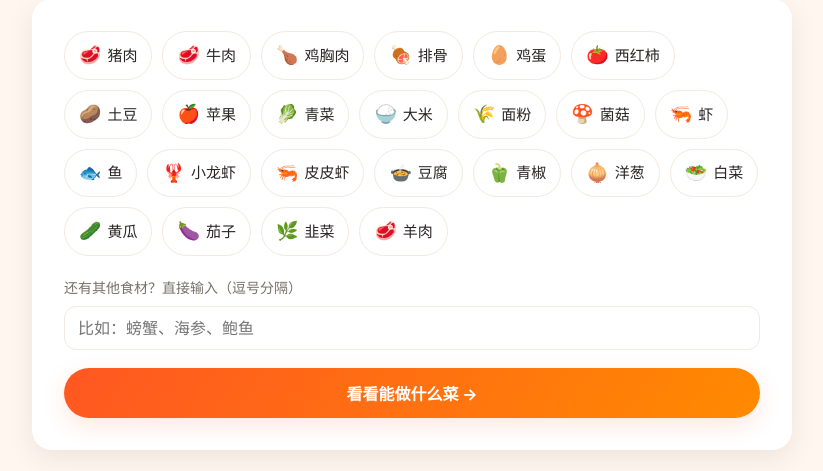
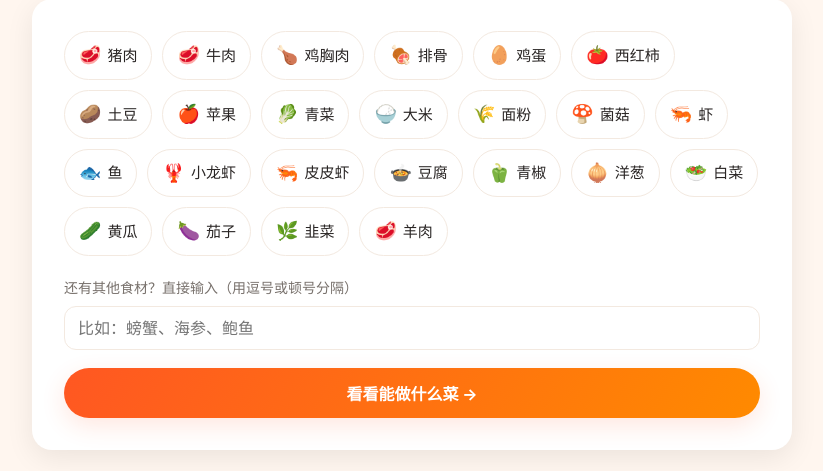
Before and after one commit to zhayy806/jinjin-jijiao, a FastAPI app: page /cook in a window 1280 px wide. Shown: the part 241-712 px from the top of the page, without its empty margins (228-1051 px from the left). Run offline with FastAPI, Linux system fonts and the light colour scheme; data comes from the database, SQL or seed files in the repository.

Commit message:
fix: 选食材支持顿号/逗号/空格多种分隔符

```diff
--- a/app/routers/recipes.py
+++ b/app/routers/recipes.py
@@ -1,4 +1,5 @@
 """菜谱：浏览、添加、删除，并自动算出食材重量和价格。"""
+import re
 from pathlib import Path
 
 from fastapi import APIRouter, Depends, Form, Query, Request
@@ -140,7 +141,8 @@ def cook(request: Request, foods: list[str] = Query(default=[]), custom: str = Q
     """选食材，看能做出哪些菜（可勾选 + 自由输入其他食材）。"""
     try:
         selected = set(foods)
-        for c in custom.replace("，", ",").split(","):
+        # 支持顿号、逗号、空格等多种分隔符
+        for c in re.split(r"[,，、\s]+", custom):
             c = c.strip()
             if c:
                 selected.add(c)
--- a/app/templates/cook.html
+++ b/app/templates/cook.html
@@ -21,7 +21,7 @@
         {% endfor %}
       </div>
       <div class="custom-food">
-        <label>还有其他食材？直接输入（逗号分隔）
+        <label>还有其他食材？直接输入（用逗号或顿号分隔）
           <input name="custom" placeholder="比如：螃蟹、海参、鲍鱼" value="{{ custom_input }}">
         </label>
       </div>
```
